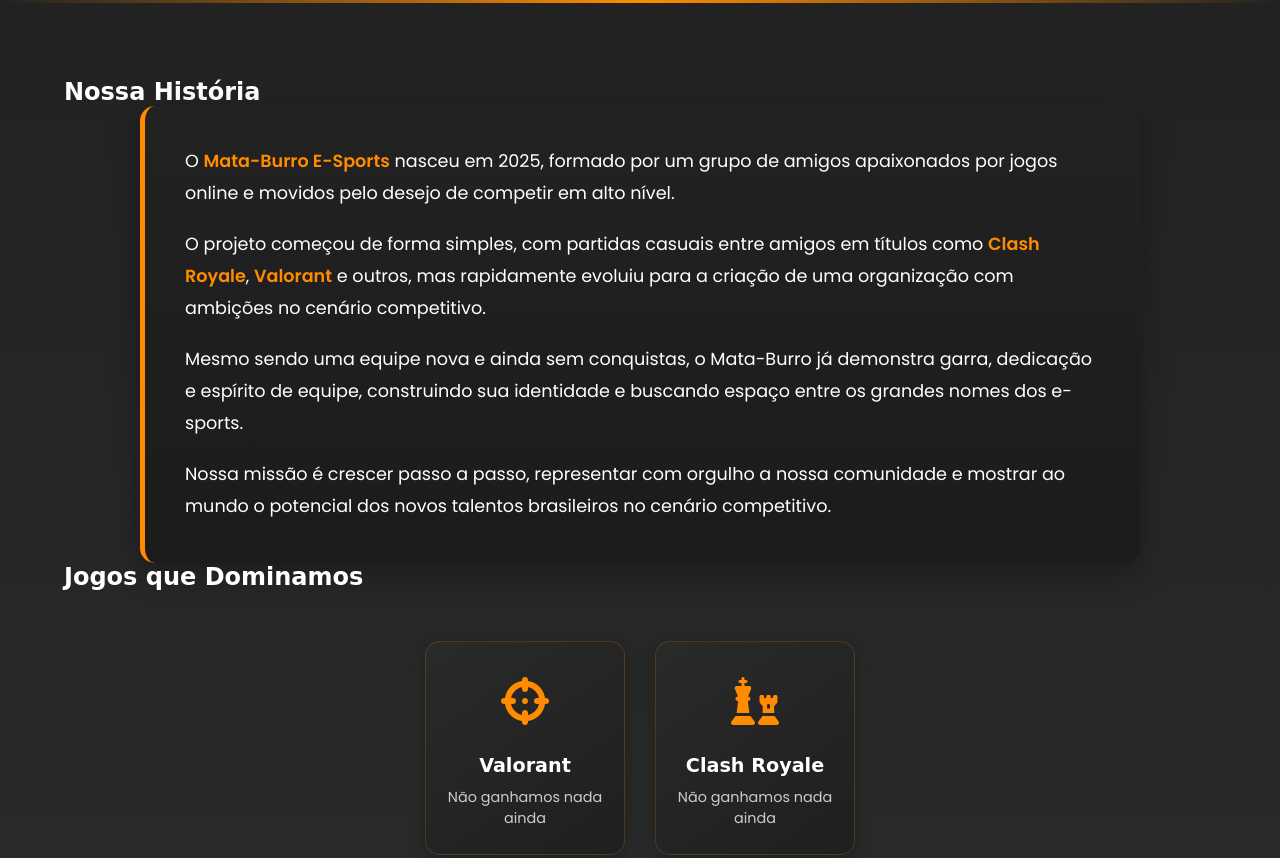
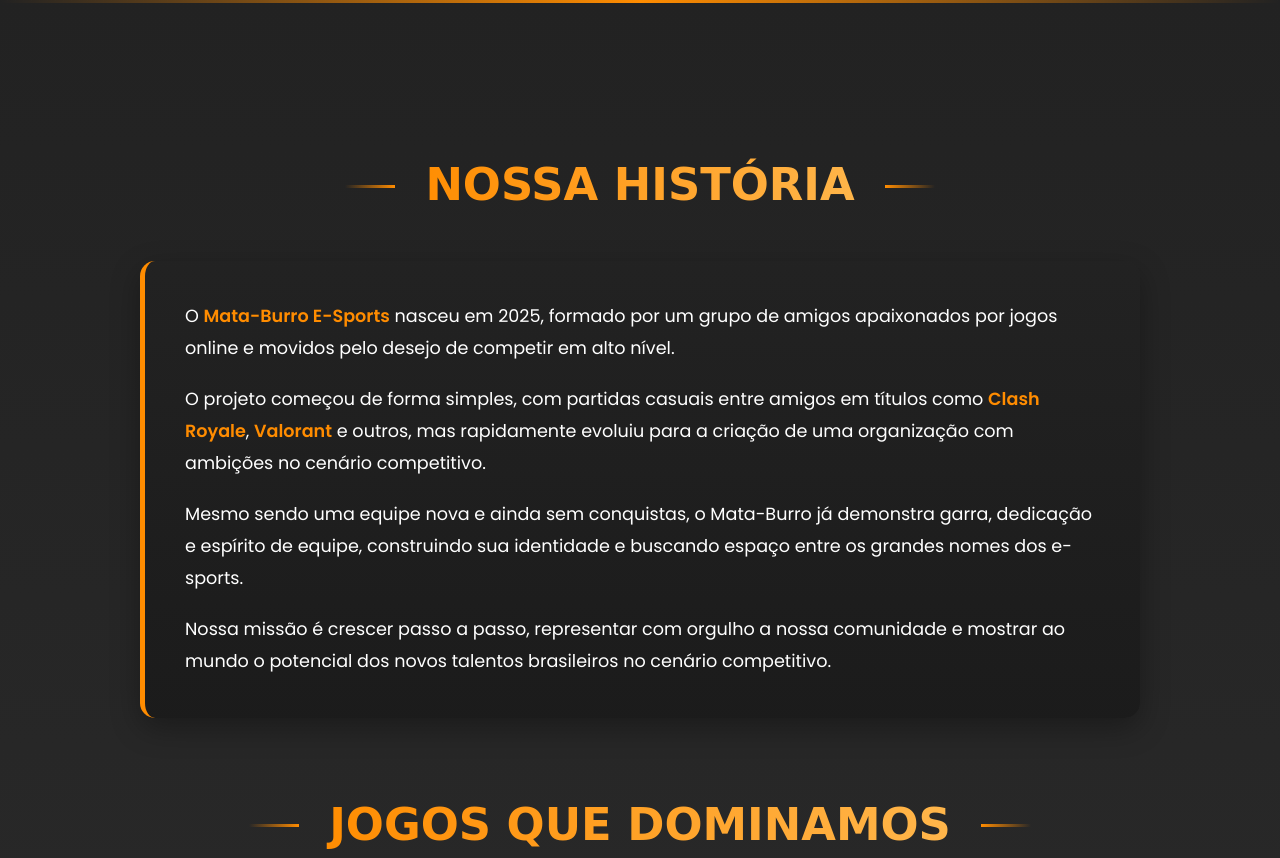
Before and after one commit to emanuel-emuh/mata-burro_responsive-main, a plain HTML site: page index.html in a window 1280 px wide. Shown: the part 802-1660 px from the top of the page. Drawn offline with Linux system fonts and the light colour scheme; no server answers; a web font is replaced by a local one.

Commit message:
Ajeitando Loja

```diff
--- a/index.html
+++ b/index.html
@@ -56,7 +56,7 @@
     </section>
 
     <section id="history" class="dark-section">
-        <div class="">
+        <div class="section-title">
             <h2>Nossa História</h2>
         </div>
         <div class="history-content">
@@ -69,7 +69,7 @@
             </div>
         </div>
 
-        <div class="">
+        <div class="section-title">
             <h2>Jogos que Dominamos</h2>
         </div>
         <div class="mobile-games">
```
